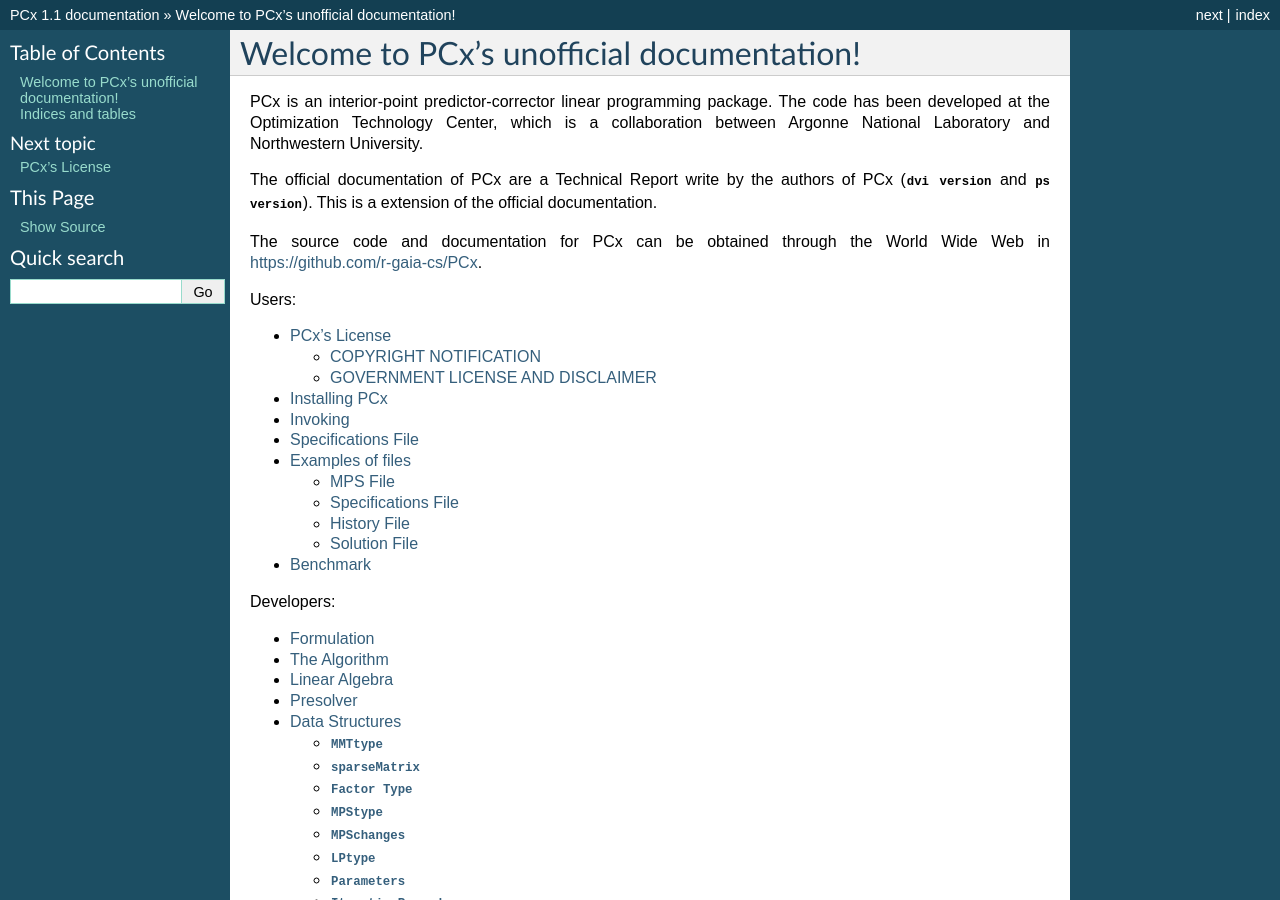
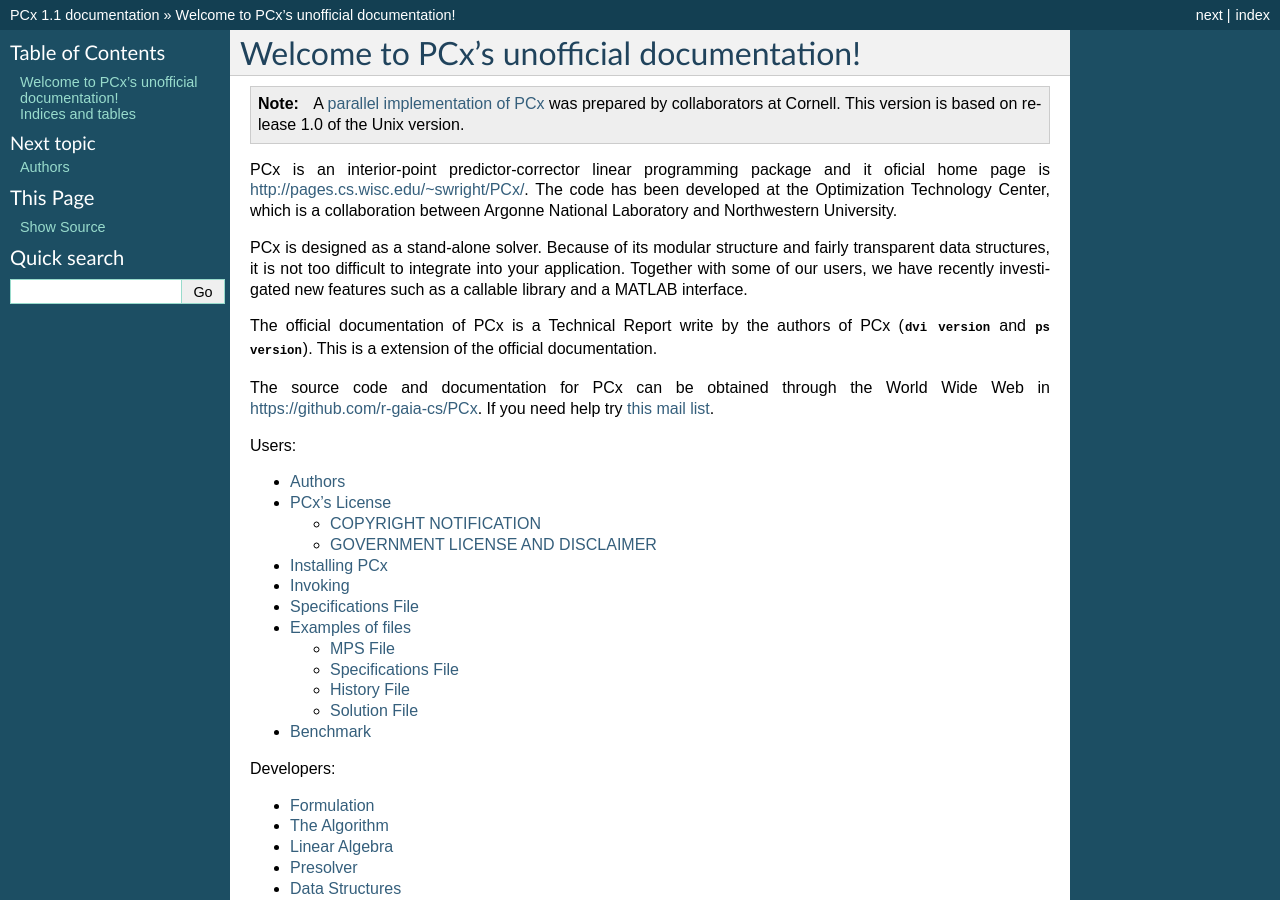
Before and after one commit to lpoo/PCx, a Sphinx documentation site: the page built from DOC/index.rst, in a window 1280 px wide and 900 px high. Built offline with Sphinx 7.4.7, drawn with Linux system fonts in a browser that asks for light colours; formulas are drawn with MathJax 3; pages that are not in the unit, such as notebooks, are missing from menus.

```diff
--- a/DOC/index.rst
+++ b/DOC/index.rst
@@ -6,22 +6,37 @@
 Welcome to PCx's unofficial documentation!
 ==========================================
 
-PCx is an interior-point predictor-corrector linear programming package. The
+.. note::
+
+   A `parallel implementation of PCx
+   <http://www.cs.cornell.edu/Info/People/mwagner/pPCx/>`_ was prepared by
+   collaborators at Cornell.  This version is based on release 1.0 of the Unix
+   version.
+
+PCx is an interior-point predictor-corrector linear programming package and it
+oficial home page is http://pages.cs.wisc.edu/~swright/PCx/. The
 code has been developed at the Optimization Technology Center, which is a
 collaboration between Argonne National Laboratory and Northwestern University.
 
-The official documentation of PCx are a Technical Report write by the authors
+PCx is designed as a stand-alone solver. Because of its modular structure and
+fairly transparent data structures, it is not too difficult to integrate into
+your application. Together with some of our users, we have recently investigated
+new features such as a callable library and a MATLAB interface.
+
+The official documentation of PCx is a Technical Report write by the authors
 of PCx (:download:`dvi version <ref/PCx-user.dvi>` and :download:`ps version
 <ref/PCx-user.ps>`).  This is a extension of the official documentation.
 
 The source code and documentation for PCx can be obtained through the World Wide
-Web in https://github.com/r-gaia-cs/PCx.
+Web in https://github.com/r-gaia-cs/PCx. If you need help try `this mail list
+<https://www.listas.unicamp.br/mailman/listinfo/pcx-dev-l>`_.
 
 Users:
 
 .. toctree::
    :maxdepth: 2
 
+   authors.rst
    license.rst
    install.rst
    invoking.rst
```
Also changed, not shown: DOC/authors.rst (added, +24 -0 lines), 1 other file.
